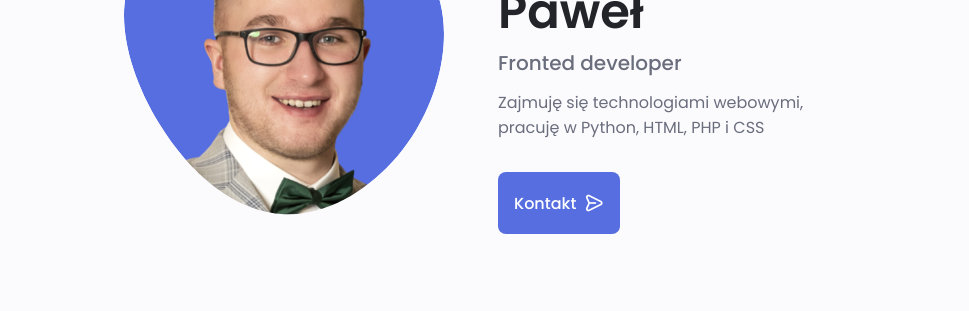
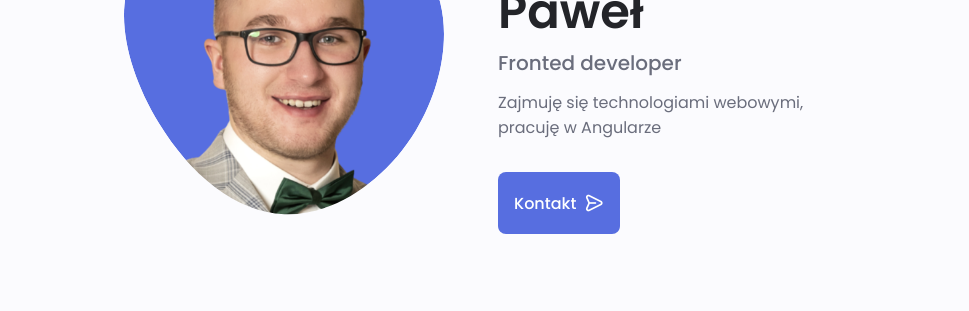
Before and after one commit to OXYAbc/pawelpyra, a plain HTML site: page index.html in a window 1280 px wide. Shown: the part 280-591 px from the top of the page, 184-1153 px from the left. Drawn offline with nearby package versions, Linux system fonts and the light colour scheme.

Commit message:
little fix

```diff
--- a/index.html
+++ b/index.html
@@ -65,7 +65,7 @@
 					<div class="home__data">
 						<h1 class="home__title">Cześć, jestem Paweł</h1>
 						<h3 class="home__subtitle">Fronted developer</h3>
-						<p class="home__description">Zajmuję się technologiami webowymi, pracuję w Python, HTML, PHP i CSS </p><a class="button button--flex" href="#contact">Kontakt <i class="uil uil-message button__icon"></i></a>
+						<p class="home__description">Zajmuję się technologiami webowymi, pracuję w Angularze </p><a class="button button--flex" href="#contact">Kontakt <i class="uil uil-message button__icon"></i></a>
 					</div>
 				</div>
 				<div class="home__scroll">
```
